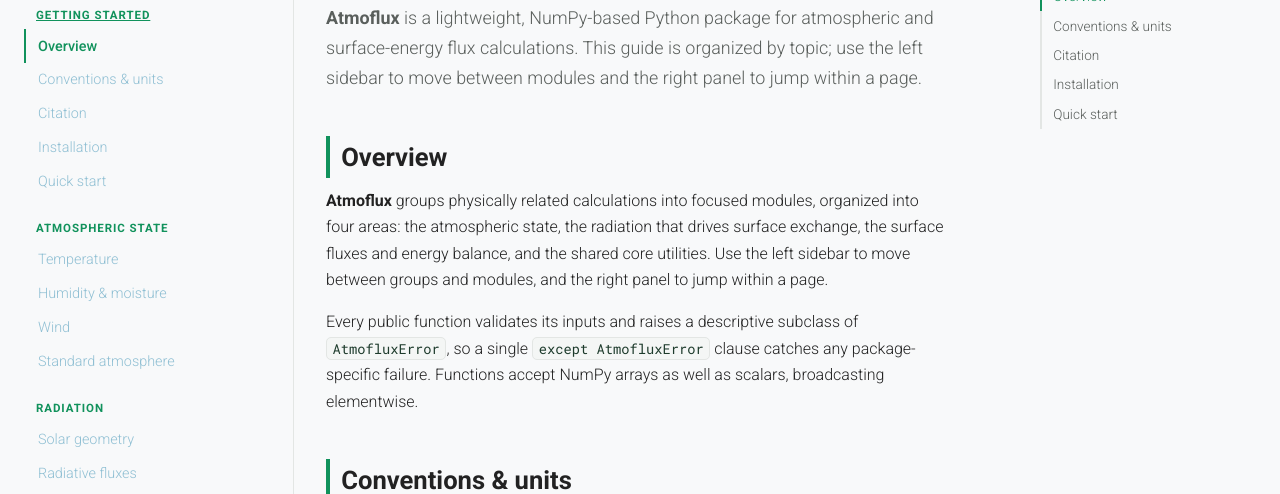
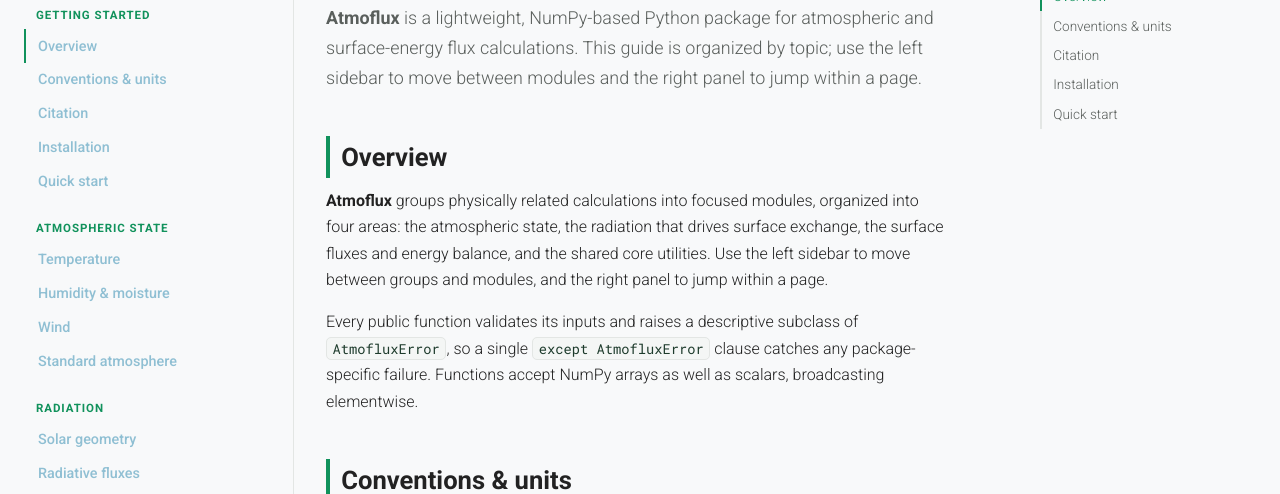
Before and after one commit to TellurisLabs/tellurislabs.io, a plain HTML site: page atmoflux/index.html in a window 1280 px wide. In both pictures the pointer is over the link "GETTING STARTED". Shown: the part 231-725 px from the top of the page. Drawn offline with Linux system fonts and the light colour scheme; a web font is replaced by a local one.

Commit message:
Modified TOC style

```diff
--- a/styles.css
+++ b/styles.css
@@ -249,6 +249,7 @@ aside.sidebar {
 nav.toc-nav .nav-group > a:not(.group-label) {
   display: block;
   font-size: 0.9rem;
+  font-weight: 400;
   color: var(--text-2);
   padding: 0.32rem 0.75rem;
   border-left: 2px solid transparent;
@@ -258,20 +259,27 @@ nav.toc-nav .nav-group > a:not(.group-label) {
               border-color 0.15s ease;
 }
 
+/* Hover state for section headers */
+nav.toc-nav .nav-group > a.group-label:hover {
+  background: var(--surface-2);
+  text-decoration: none;
+}
+
+/* Hover state for subsection */
 nav.toc-nav .nav-group > a:not(.group-label):hover {
   background: var(--surface-2);
   text-decoration: none;
 }
 
-/* Active subsection: green text + green line ONLY */
+/* Active subsection */
 nav.toc-nav .nav-group > a:not(.group-label).active {
-  color: var(--accent);
+  color: var(--text-2);
   font-weight: 500;
   border-left-color: var(--accent);
   background: transparent;
 }
 
-/* Active section header: always accent text, no pill */
+/* Active section header */
 nav.toc-nav .nav-group > a.group-label.active {
   color: var(--accent);
   background: transparent;
```
